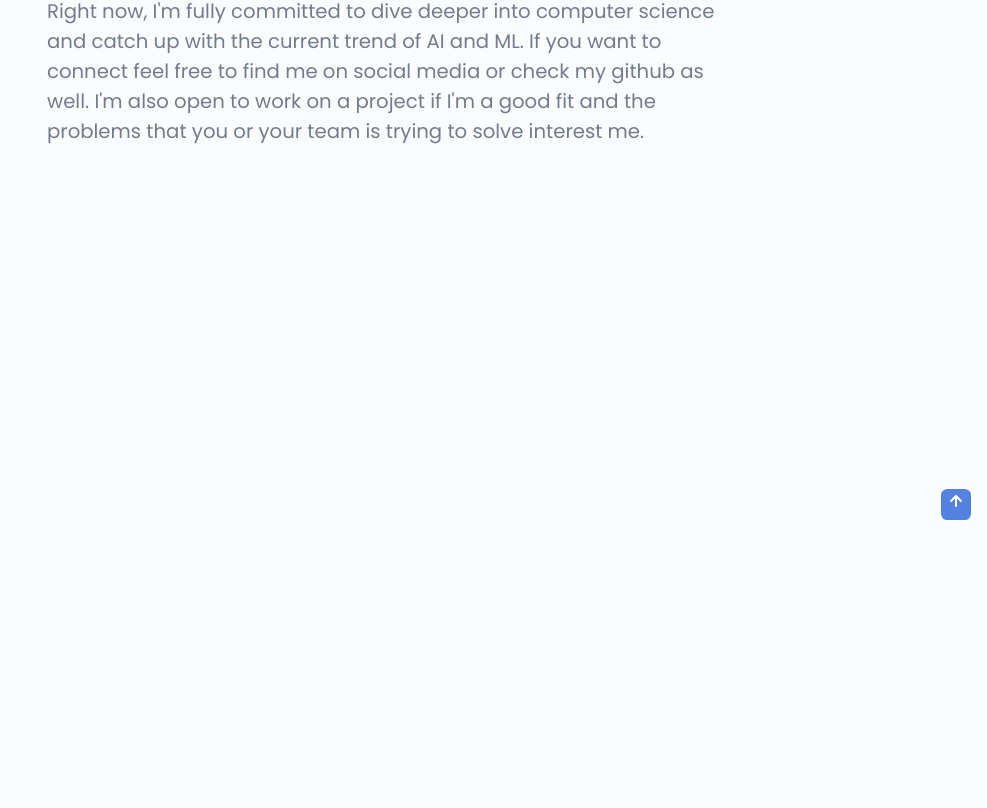
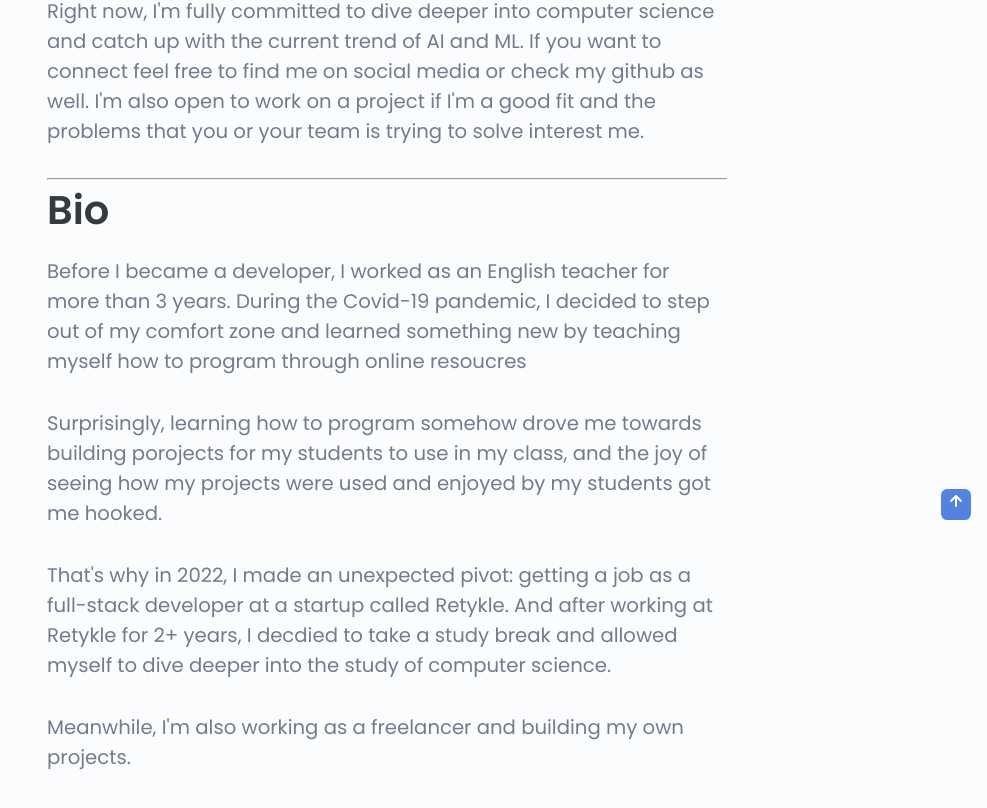
Before and after one commit to louiskwt/portfolio-page, a Next.js app: page / in a window 1280 px wide. Shown: the part 440-1248 px from the top of the page, without its empty margins (293-1280 px from the left). Before the commit the page ends 800 px from the top, so only its background shows below. Built offline with nearby package versions, Linux system fonts and the light colour scheme.

Commit message:
added personal bio to home page to replace about

```diff
--- a/pages/index.jsx
+++ b/pages/index.jsx
@@ -37,9 +37,17 @@ export default function Home() {
                 <br />
                 Right now, I'm fully committed to dive deeper into computer science and catch up with the current trend of AI and ML. If you want to connect feel free to find me on social media or check my github as well. I'm also open to work on a project if I'm a good fit and the problems that you or your team is trying to solve interest me.
               </p>
+              <hr />
+              <h1 className={styles.home__title}>Bio</h1>
+
+              <div className={styles.home__description}>Before I became a developer, I worked as an English teacher for more than 3 years. During the Covid-19 pandemic, I decided to step out of my comfort zone and learned something new by teaching myself how to program through online resoucres</div>
+              <div className={styles.home__description}>Surprisingly, learning how to program somehow drove me towards building porojects for my students to use in my class, and the joy of seeing how my projects were used and enjoyed by my students got me hooked.</div>
+              <div className={styles.home__description}>That's why in 2022, I made an unexpected pivot: getting a job as a full-stack developer at a startup called Retykle. And after working at Retykle for 2+ years, I decdied to take a study break and allowed myself to dive deeper into the study of computer science.</div>
+              <div className={styles.home__description}>Meanwhile, I'm also working as a freelancer and building my own projects.</div>
             </div>
           </div>
         </section>
+        {/* About */}
       </main>
     </>
   );
```
